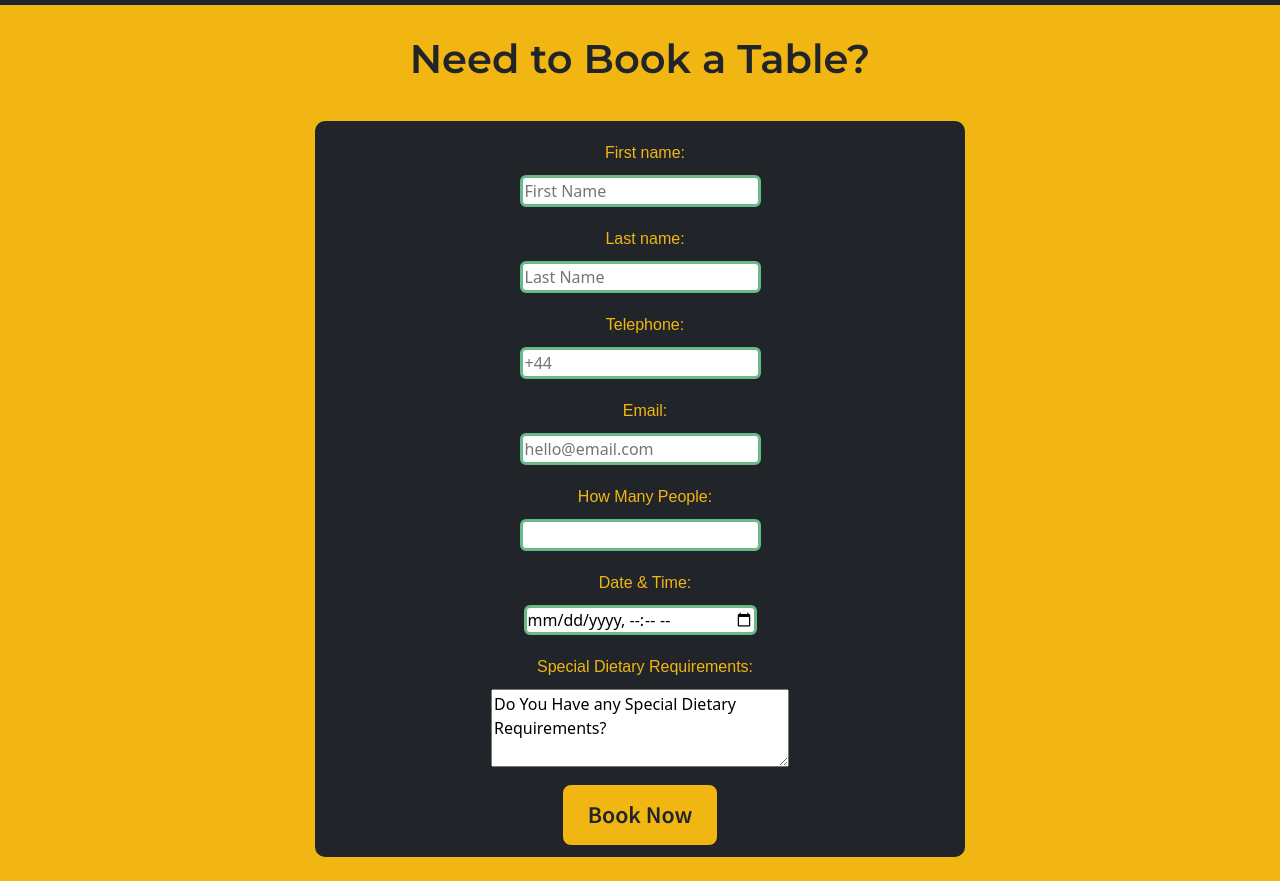
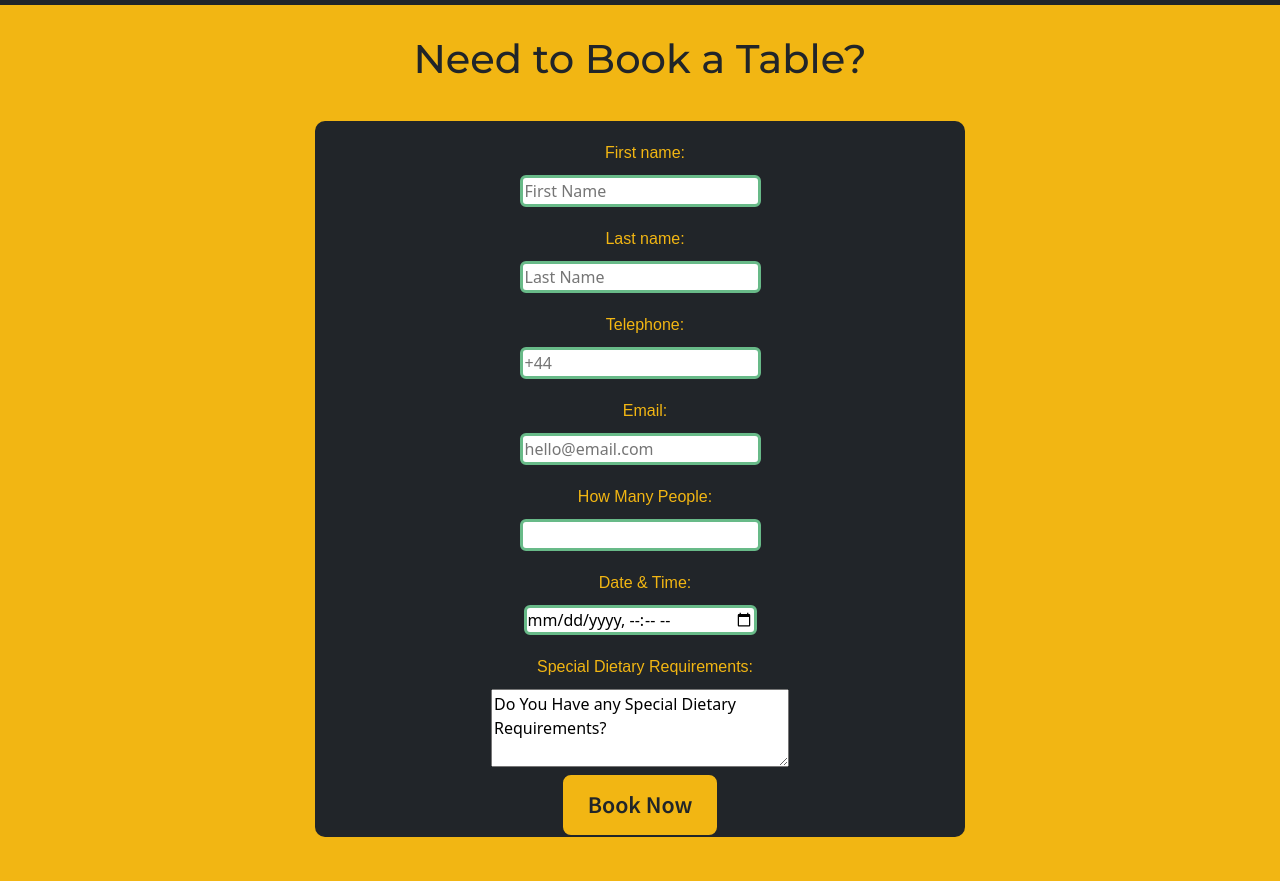
Before and after one commit to GethinDavies1990/CI_MS1_DTR, a plain HTML site: page book-table.html in a window 1280 px wide. Shown: the part 71-952 px from the top of the page. Drawn offline with nearby package versions, Linux system fonts and the light colour scheme.

Commit message:
deleted repeating code and clead up button

```diff
--- a/assets/css/style.css
+++ b/assets/css/style.css
@@ -12,6 +12,7 @@ h1, h2, h3 {
 h5, h4, p {
     font-family: 'Source Sans Pro', sans-serif;
 }
+
 /* Nav */
 
 .navbar-brand img {
@@ -64,7 +65,6 @@ h5, h4, p {
 
 .callout h3 {
     font-size: 1.5em;
-    font-weight: 600;
     color: #F2B613;
     padding-left: 50px;
     padding-top: 0;
@@ -72,27 +72,7 @@ h5, h4, p {
 
 }
 
-.hero-button {
-    -webkit-border-radius: 10;
-    -moz-border-radius: 10;
-    border-radius: 10px;
-    font-family: 'Source Sans Pro', sans-serif;
-    font-weight: 600;
-    color: #212529;
-    font-size: 1.5em;
-    background: #F2B613;
-    padding: 12px 25px 12px 25px;
-    border: solid #212529 2px;
-    text-decoration: none;
-    margin-top: 30px;
-    margin-left: 50px;
 
-  }
-
-  .hero-button:hover {
-    background: #68BA88;
-    text-decoration: none;
-  }
 
   /* Testimonial */
 
@@ -131,6 +111,34 @@ h5, h4, p {
     font-style: italic;
 
 }
+
+/* Button's */
+
+.button-main {
+    -webkit-border-radius: 10;
+    -moz-border-radius: 10;
+    border-radius: 10px;
+    font-family: 'Source Sans Pro', sans-serif;
+    font-weight: 600;
+    color: #212529;
+    font-size: 1.5em;
+    background: #F2B613;
+    padding: 12px 25px 12px 25px;
+    border: solid #212529 2px;
+    text-decoration: none;
+    margin-top: 30px;
+    margin-left: 50px;
+
+  }
+
+  .button-main:hover {
+    background: #68BA88;
+    text-decoration: none;
+  }
+
+  .button-form {
+    margin: 0 auto;
+  }
 
 /* Our Story Carousel */
 
@@ -222,7 +230,6 @@ address {
 
 .form-header h1{
     font-size: 2.5rem;
-    font-weight: 600;
     color: #212529;
     text-align: center;
     padding-bottom: 30px;
@@ -240,7 +247,7 @@ address {
 }
 .client-details{
     margin-top: 10px;
-    font-family: 'Source Pro Sans',sans-serif;
+    font-family: 'Source Pro Sans', sans-serif;
     font-size: 1rem;
     padding-left: 10px;
     padding-top: 10px;
@@ -256,26 +263,6 @@ input {
 input:hover{
     border-color: #F2B613;
 }
-
-.form-button {
-    -webkit-border-radius: 10;
-    -moz-border-radius: 10;
-    border-radius: 10px;
-    font-family: 'Source Sans Pro', sans-serif;
-    font-weight: 600;
-    color: #212529;
-    font-size: 1.5em;
-    background: #F2B613;
-    padding: 12px 25px 12px 25px;
-    margin: 10px auto;
-    border: solid #212529 2px;
-    text-decoration: none;
-  }
-
-  .form-button:hover {
-    background: #68BA88;
-    text-decoration: none;
-  }
 
 /* Footer */
 
@@ -332,7 +319,7 @@ footer h5{
 
 
     .how-to-find-us-section h4{
-    padding-bottom: 5px;
+        padding-bottom: 5px;
   }
 
   address {
--- a/book-table.html
+++ b/book-table.html
@@ -82,7 +82,7 @@
                     <label for="special-req" class="client-details">Special Dietary Requirements:</label><br>
                     <textarea rows="3" cols="30" aria-label="Any Dietary Requirements?">Do You Have any Special Dietary Requirements?
                 </textarea><br>
-                    <button class="form-button" type="submit" form="book-table" value="Submit">Book Now</button>
+                    <button class="button-main button-form" type="submit" form="book-table" value="Submit">Book Now</button>
                 </form>
             </div>
         </div>
```
Also changed, not shown: index.html (+1 -1 lines).
